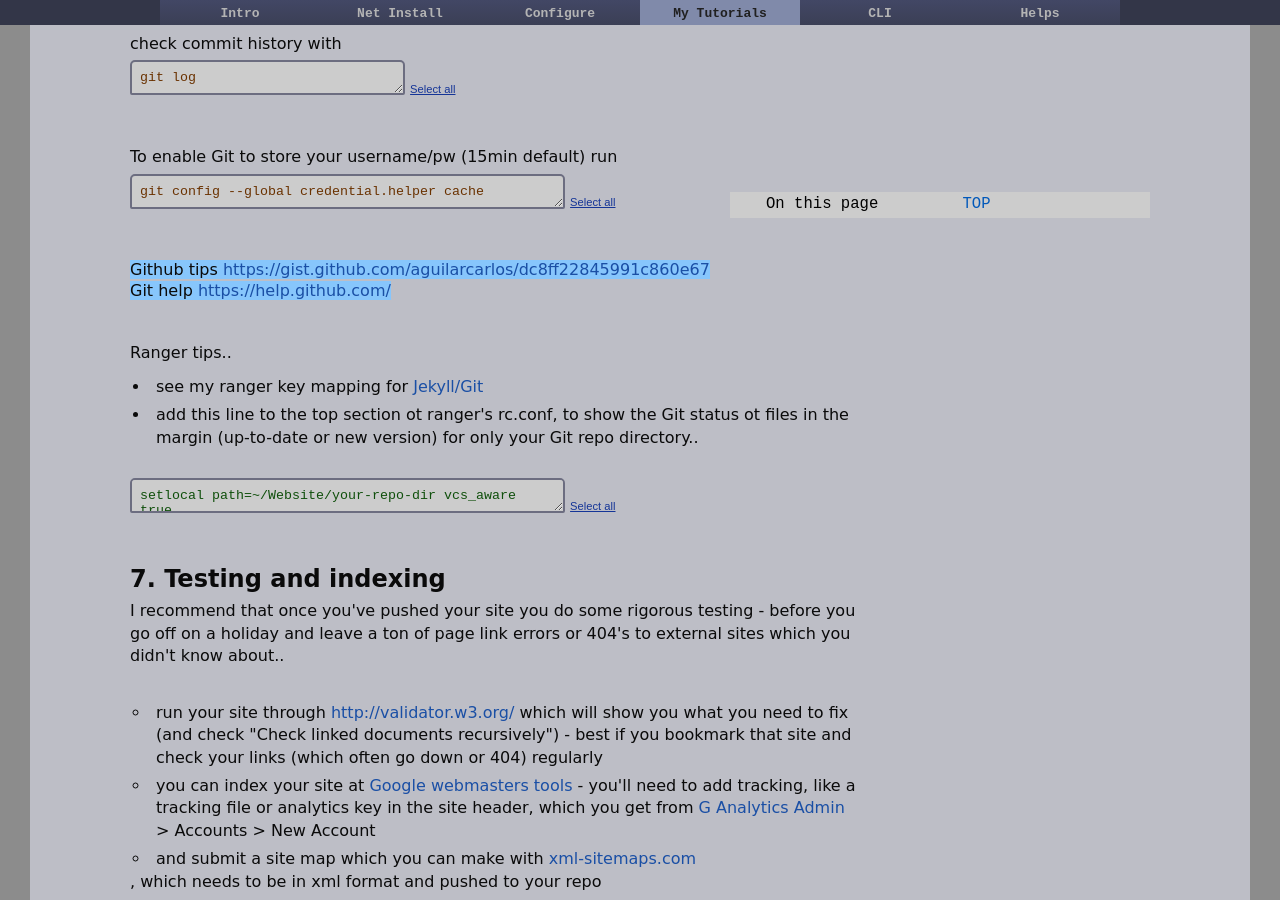
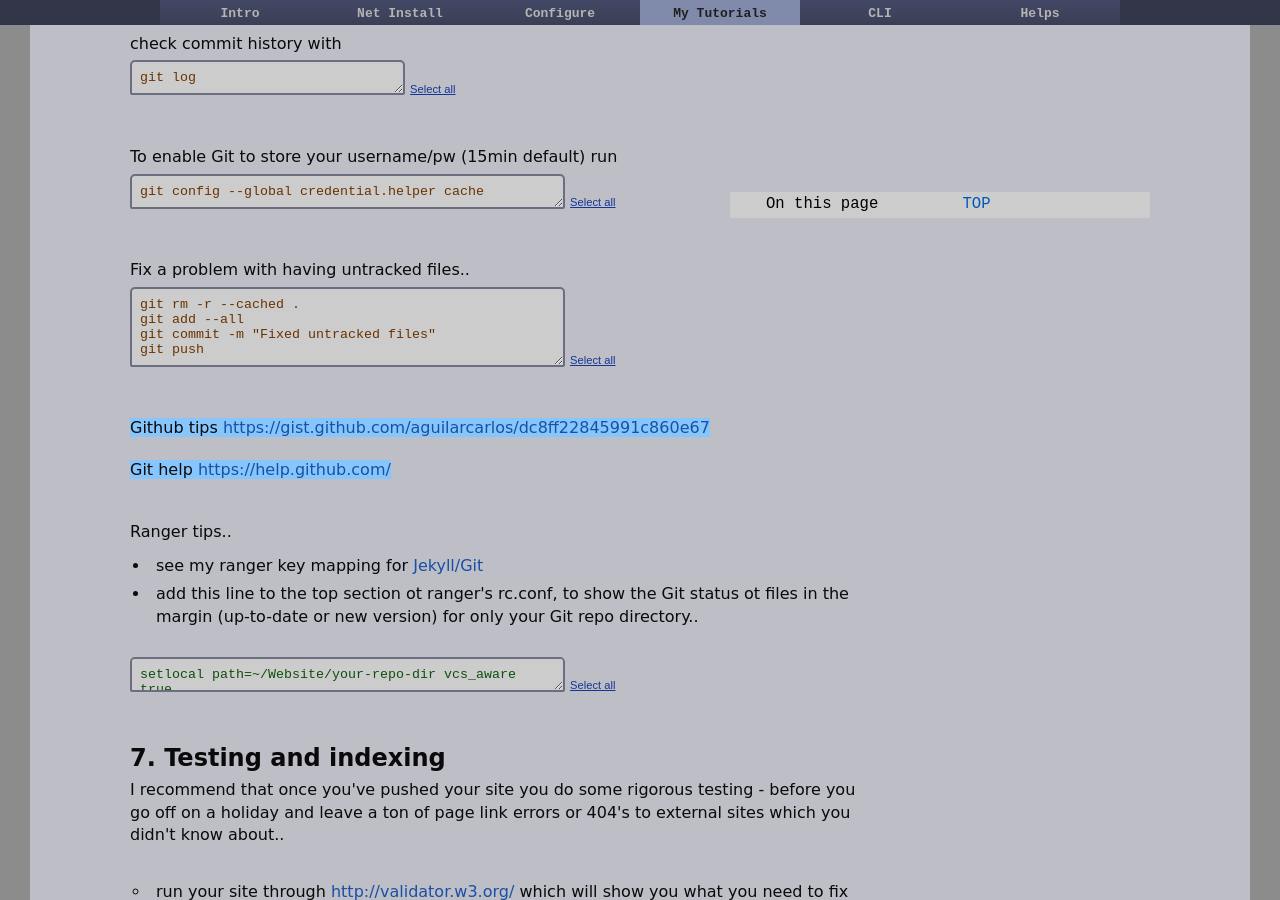
Before and after one commit to dquinton/debian-install, a Jekyll site: the page built from tutorial/22-github-pages.html, in a window 1280 px wide and 900 px high, scrolled down 7122 px. Built offline with Jekyll 4.4.1, drawn with Linux system fonts in a browser that asks for light colours.

Commit message:
updating pages

```diff
--- a/tutorial/22-github-pages.html
+++ b/tutorial/22-github-pages.html
@@ -428,10 +428,21 @@ To enable Git to store your username/pw (15min default) run
 <textarea name="T" id="cmd" rows="1" cols="50">
 git config --global credential.helper cache</textarea>&nbsp;<input type="button" class="submitLink" value="Select all" onClick="javascript:this.form.T.focus();this.form.T.select();">
 </form>
-<br>
-<br>
+<br> <br>
+
+Fix a problem with having untracked files..
+<form>
+<textarea name="T" id="cmd" rows="4" cols="50">
+git rm -r --cached .
+git add --all
+git commit -m "Fixed untracked files"
+git push</textarea>&nbsp;<input type="button" class="submitLink" value="Select all" onClick="javascript:this.form.T.focus();this.form.T.select();">
+</form>
+
+
+<br><br>
 <span class="ht">Github tips <a href="https://gist.github.com/aguilarcarlos/dc8ff22845991c860e67">https://gist.github.com/aguilarcarlos/dc8ff22845991c860e67</a></span>
-<br>
+<br><br>
 <span class="ht">Git help <a href="https://help.github.com/">https://help.github.com/</a></span>
 
 
```
